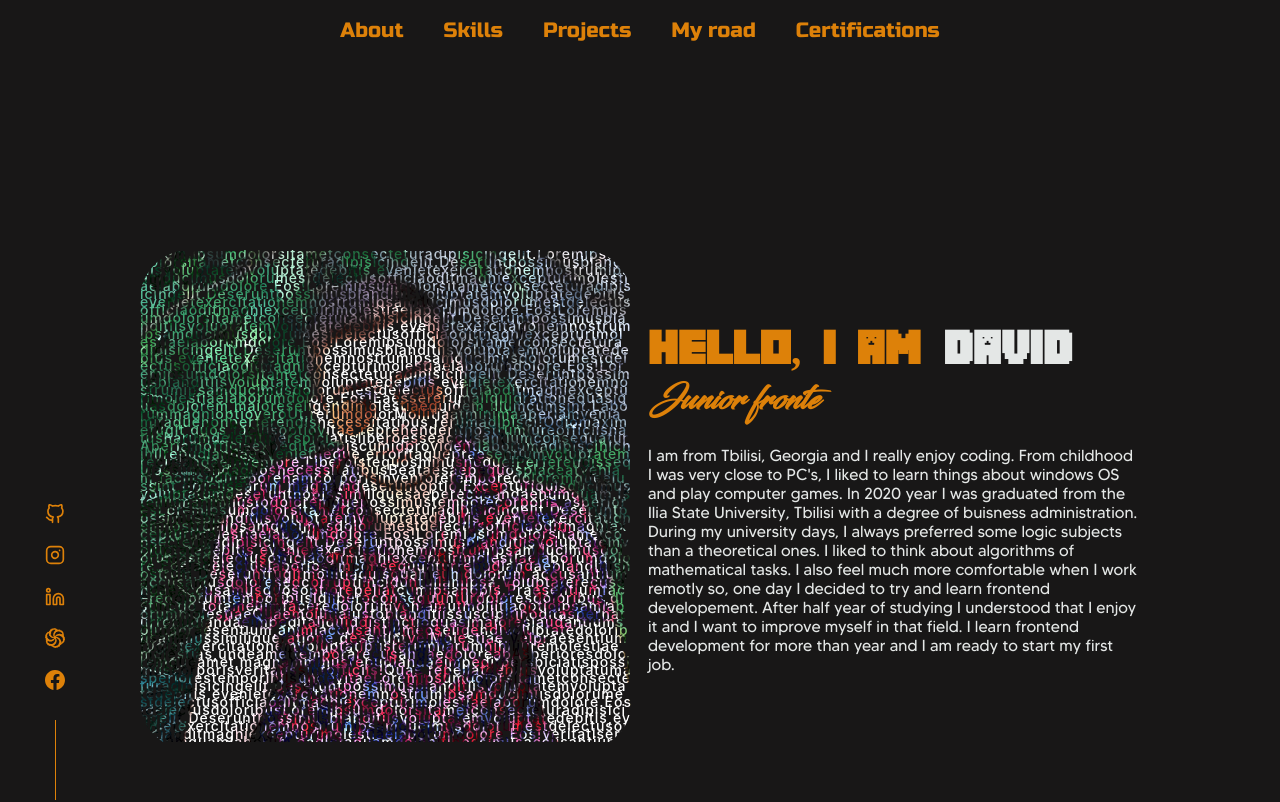
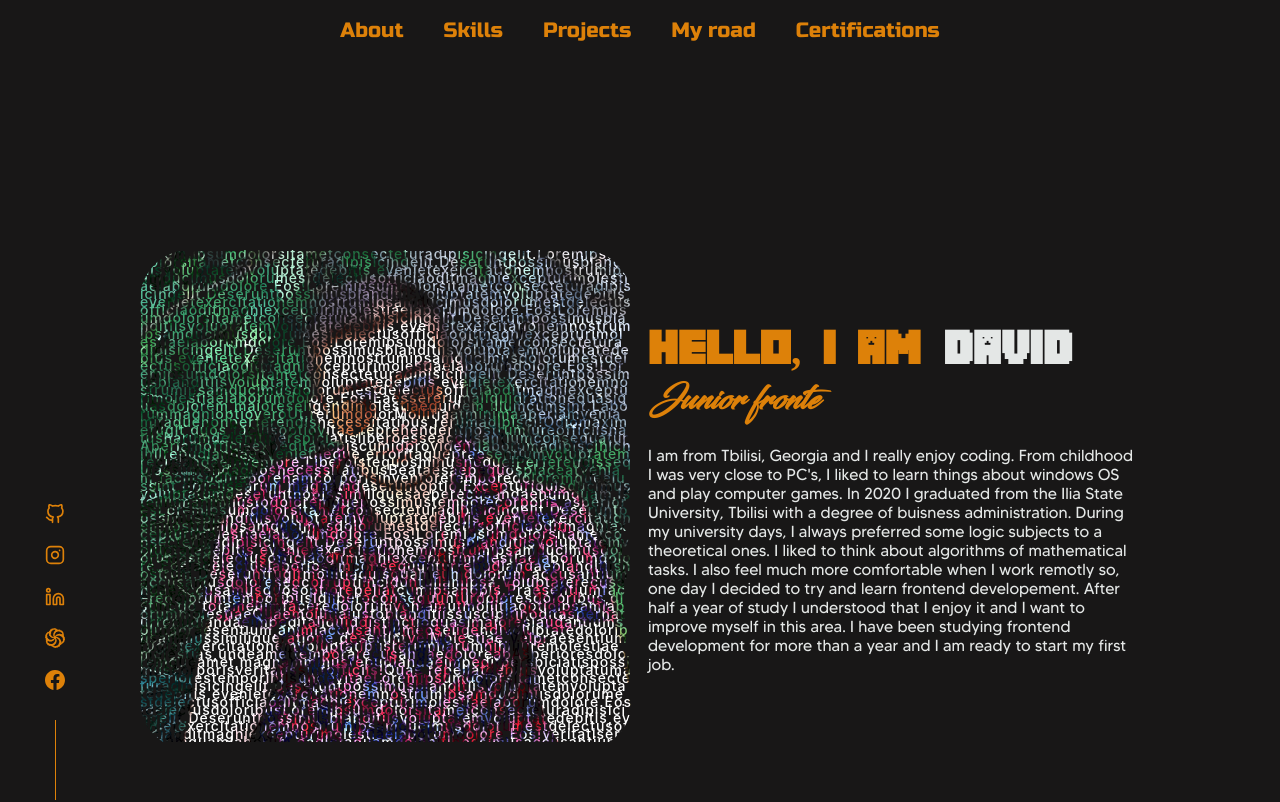
Before and after one commit to TheLastDance/Portfolio, a React (Create React App) app: page / in a window 1280 px wide. Shown: the top 802 px of the page. Built offline with nearby package versions, Linux system fonts and the light colour scheme.

Commit message:
changed some text content

```diff
--- a/src/components/about.jsx
+++ b/src/components/about.jsx
@@ -26,10 +26,12 @@ function About() {
                         />
                     </div>
                     <div className="my_story">
-                        <p>I am from Tbilisi, Georgia and I really enjoy coding. From childhood I was very close to PC's, I liked to learn things about windows OS and play computer games.
-                            In 2020 year I was graduated from the Ilia State University, Tbilisi with a degree of buisness administration. During my university days, I always preferred some logic subjects than a theoretical ones.
-                            I liked to think about algorithms of mathematical tasks. I also feel much more comfortable when I work remotly so, one day I decided to try and learn frontend developement.
-                            After half year of studying I understood that I enjoy it and I want to improve myself in that field. I learn frontend development for more than year and I am ready to start my first job.
+                        <p>I am from Tbilisi, Georgia and I really enjoy coding. From childhood I was very close to PC's,
+                            I liked to learn things about windows OS and play computer games. In 2020 I graduated from the Ilia State University,
+                            Tbilisi with a degree of buisness administration. During my university days, I always preferred some logic subjects to a theoretical ones.
+                            I liked to think about algorithms of mathematical tasks. I also feel much more comfortable when I work remotly so,
+                            one day I decided to try and learn frontend developement. After half a year of study I understood that I enjoy it and
+                            I want to improve myself in this area. I have been studying frontend development for more than a year and I am ready to start my first job.
                         </p>
                     </div>
                 </div>
```
Also changed, not shown: src/data/timeline_data.jsx (+13 -13 lines).
